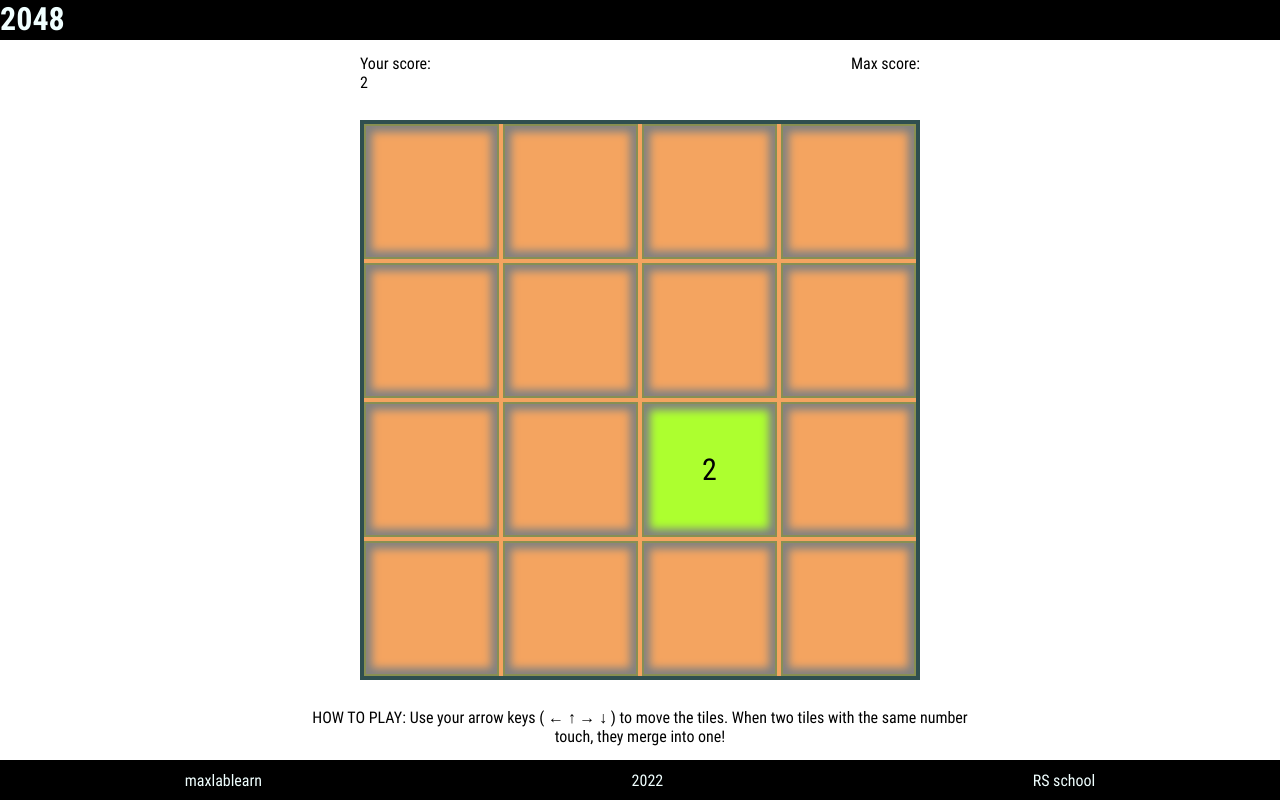
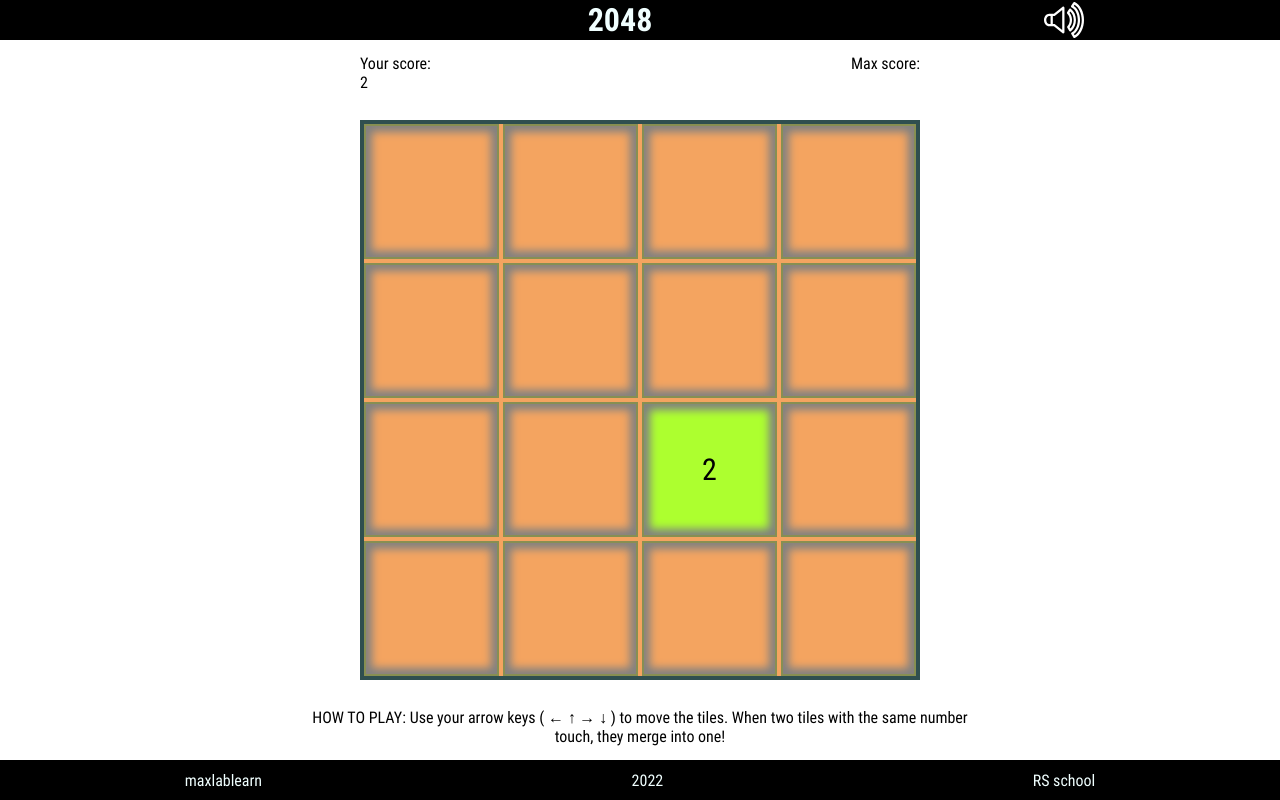
Before and after one commit to Maxlablearn/Stage0, a plain HTML site: page random-game/index.html in a window 1280 px wide. Drawn offline with Linux system fonts and the light colour scheme.

Commit message:
feat: add audio mute

```diff
--- a/random-game/index.html
+++ b/random-game/index.html
@@ -11,13 +11,17 @@
 
 <body>
   <div class="container">
-    <div class="header">
-      <header>
+    <header class="header-container">
+      <div class="header-left">
 
+      </div>
+      <div class="header-center">
         <h1>2048</h1>
+      </div>
+      <div class="header-right">
         <div class="audio"></div>
-      </header>
-    </div>
+      </div>
+    </header>
     <main class="main">
 
       <div class="game-container">
--- a/random-game/index.js
+++ b/random-game/index.js
@@ -2,6 +2,7 @@
 let field = Array(16).fill('');
 let oldField = [];
 let stackField = [];
+let isAudio = true;
 const colors = {2: 'lightgreen', 4: 'green', 8: 'orange', 16: 'red',
               32: 'sandybrown', 64: 'braun', 128: 'violet', 256: 'purple',
               512: 'goldenrod', 1024: 'yellow', 2048: 'gold', 4096: 'deeppink'};
@@ -12,20 +13,24 @@ const body = document.getElementsByTagName('body');
 const items = document.querySelectorAll('[data-item]');
 const scoreItem = document.querySelector('.score');
 const fieldItem = document.querySelector('.game-field');
+const audioBtn = document.querySelector('.audio');
 
 
 function playBuh() {
   const buhAudio = new Audio;
   buhAudio.src = './assets/audio/Sound-buh.mp3';
-  buhAudio.play();
+  if (isAudio) {buhAudio.play()};
 }
 function playTuk() {
   const tukAudio = new Audio;
   tukAudio.src = './assets/audio/Sound-tuk.mp3';
-  tukAudio.play();
+  if (isAudio) {tukAudio.play()};
 }
 
-
+function audioMute() {
+  audioBtn.classList.toggle('mute');
+  isAudio = !isAudio;
+}
 
 function insertRandom(arr) {
   let random = Math.floor(Math.random()*(arr.length));
@@ -160,4 +165,5 @@ insertRandom(getFreeItems());
 render();
 
 document.body.addEventListener('keyup', actionKey);
+audioBtn.addEventListener('click', audioMute);
 //console.log(getFreeItems());
--- a/random-game/styles.css
+++ b/random-game/styles.css
@@ -68,13 +68,36 @@ body {
   align-items: center;
 }
 
-.header {
+.header-container {
   width: 100%;
   max-height: 60px;
   min-height: 40px;
   background-color: black;
   color: azure;
+  display: flex;
+  justify-content: space-around;
+  align-items: center;
 }
+.header-center {
+  transition-delay: 10s;
+  transition: 2s;
+}
+
+.header-right {
+
+}
+.audio {
+  height: 40px;
+  width: 40px;
+  background-image: url('./assets/icons/audio-speaker-on.svg');
+  filter: invert(1);
+  transition: 1s;
+}
+.audio.mute {
+  background-image: url('./assets/icons/audio-speaker-off.svg');
+  transition: 1s;
+}
+
 .main {
   height: 100%;
 }
```
Also changed, not shown: random-game/assets/icons/audio-speaker-off.svg (added), random-game/assets/icons/audio-speaker-on.svg (added).
